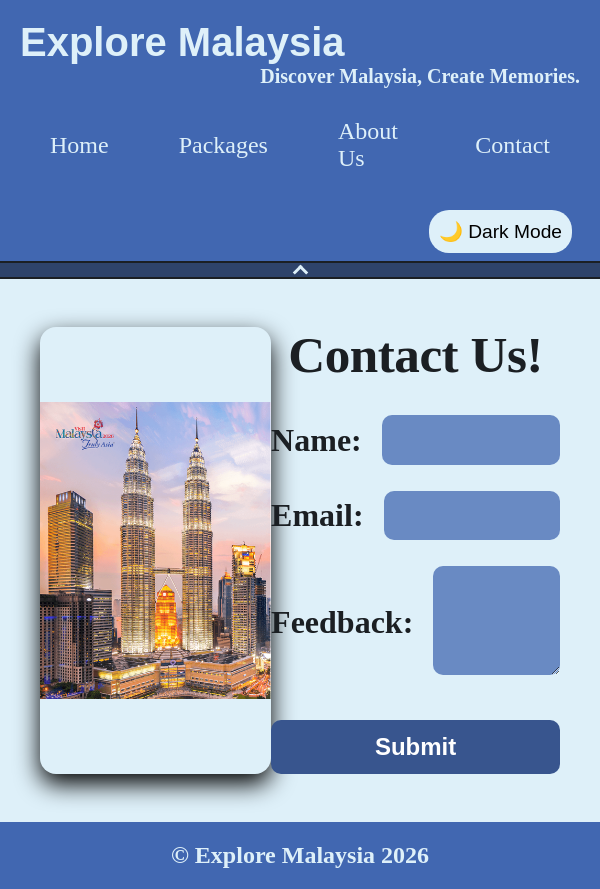
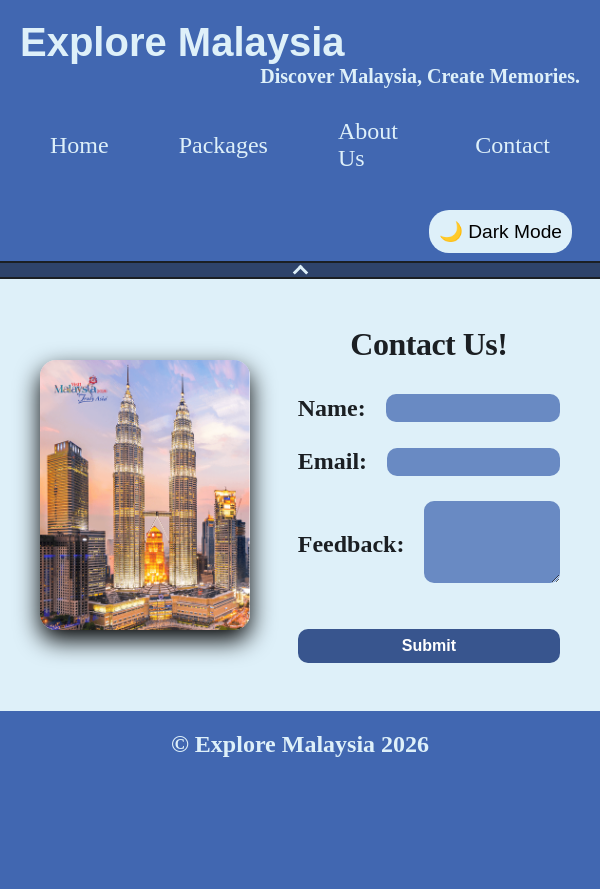
Before and after one commit to michaeltang3aaaaa/WebAndMobileAssignment1, a React (Vite) app: page /Contact in a window 600 px wide. After the commit the page ends 800 px from the top, so only its background shows below. Built offline with nearby package versions, Linux system fonts and the light colour scheme.

Commit message:
Add media query for tablets

```diff
--- a/src/components/Contact.css
+++ b/src/components/Contact.css
@@ -148,8 +148,6 @@
   }
   .contact_card_title {
     margin-top: 2rem;
-  }
-  .contact_card_title {
     font-size: 2rem;
   }
   .form_element_label {
@@ -159,4 +157,32 @@
     padding: 5px;
     font-size: 1rem;
   }
+  .contact_form_submit_button {
+    font-size: 1rem;
+    padding: 0.5rem;
+  }
 }
+
+@media (min-width: 520px) and (max-width: 767px) {
+  .contact_card_grid {
+    gap: 3rem;
+  }
+  .contact_card_title {
+    font-size: 2rem;
+  }
+  .form_element_label {
+    font-size: 1.5rem;
+  }
+  .contact_card_left {
+    width: fit-content;
+    height: fit-content;
+  }
+  .form_input {
+    padding: 5px;
+    font-size: 1rem;
+  }
+  .contact_form_submit_button {
+    font-size: 1rem;
+    padding: 0.5rem;
+  }
+}
--- a/src/components/Home.css
+++ b/src/components/Home.css
@@ -90,7 +90,7 @@
     grid-template-columns: 1fr;
   }
   .introduce_image_container {
-    margin-bottom: 15rem;
+    margin-bottom: 20rem;
   }
   .img1 {
     /*city image*/
@@ -105,4 +105,7 @@
     left: 60%;
     z-index: 2;
   }
+  .introduce_word_container {
+    width: 90%;
+  }
 }
--- a/src/components/Travel_Packages.css
+++ b/src/components/Travel_Packages.css
@@ -66,8 +66,9 @@
 }
 
 .travelPackageRating img {
-  margin: 0 2px;
+  margin: -0.5% 2px;
   width: 5%;
+  padding: 0.5%;
   background-color: var(--background-dark-main);
 }
 
```
